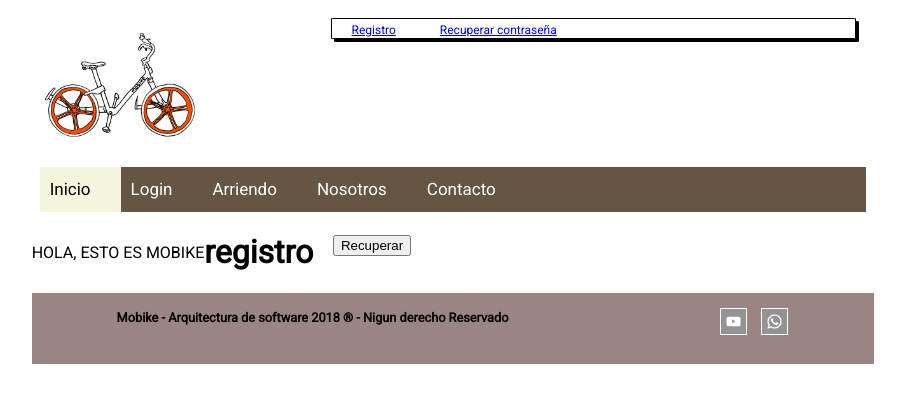
After one commit to Roscow/Mbk, a Django app: template templates/templates/recuperar.html in a window 1280 px wide. The commit adds this page. Shown: the top 403 px of the page, without its empty margins (187-1092 px from the left). Run offline with Django 3.2, Linux system fonts and the light colour scheme; the template is opened without the code that fills it: values that come from a table or form of the project are taken from there, others are empty; parts of the project's set-up code (start-up, migrations or seed data) failed here and were passed over.

Commit message:
password recovery

```diff
--- a/apps/usuarios/forms.py
+++ b/apps/usuarios/forms.py
@@ -1,6 +1,6 @@
 from django import forms
 from .models import Usuario
-from .models import Cuenta
+
 
 class RegistroForm(forms.ModelForm):
     class Meta:
@@ -15,6 +15,8 @@ class RegistroForm(forms.ModelForm):
 	        'region' ,
 	        'comunaDomicilio' ,
 	        'comunaTrabajo' ,
+			'usuario',
+			'contraseña',
         ]
 
         labels ={
@@ -27,6 +29,8 @@ class RegistroForm(forms.ModelForm):
 	        'region' :'Region',
 	        'comunaDomicilio':'Comuna de domicilio' ,
 	        'comunaTrabajo':'No vivo en la comuna pero trabajo en ella' ,
+			'usuario': 'Usuario',
+			'contraseña': 'Contraseña',
 		}
 
         widgets ={
@@ -39,4 +43,17 @@ class RegistroForm(forms.ModelForm):
 	        'region' : forms.TextInput(),
 	        'comunaDomicilio': forms.TextInput(),
 	        'comunaTrabajo': forms.CheckboxInput(),
+			'usuario': forms.TextInput(),
+			'contraseña': forms.TextInput(),
 		}
+
+class RecuperarForm(forms.ModelForm):
+	class Meta:
+		model = Usuario
+		fields =[
+			'correo',
+		]
+
+		labels ={
+            'correo':'Ingrese su correo registrado para recibir su contraseña',
+		}
--- a/apps/usuarios/urls.py
+++ b/apps/usuarios/urls.py
@@ -4,6 +4,7 @@ from . import views
 
 urlpatterns = [
 	url(r'^registro/', views.registro, name='registro'),
+	url(r'^recuperacion/', views.recuperacion, name='recuperacion'),
 	#url(r'^$', views.index,name='index'),
 	url('',views.index,name='index'),
 	]
--- a/templates/templates/index.html
+++ b/templates/templates/index.html
@@ -4,7 +4,7 @@
 {% block sesion %}
 <div class="logeo">
     <a class="lin2" href="{% url 'registro' %}">Registro</a>
-    <a class="lin2" href="#">Recuperar contraseña</a>
+    <a class="lin2" href="{% url 'recuperacion' %}">Recuperar contraseña</a>
 
 </div>
 {% endblock %}
--- /dev/null
+++ b/templates/templates/recuperar.html
@@ -0,0 +1,13 @@
+{% extends "templates/index.html" %}
+{% block title %}Recuperacion{% endblock %}
+
+{% block content %}
+<h1>registro</h1>
+    <div>
+        <form method="POST" class="posrt-form">
+            {% csrf_token %}
+            {{form.as_p}}
+            <button type="submit" id="">Recuperar</button>
+        </form>
+    </div>
+{% endblock %}
```
Also changed, not shown: apps/usuarios/models.py (+2 -13 lines), apps/usuarios/views.py (+9 -1 lines), apps/usuarios/migrations/0004_auto_20181029_1531.py (added), db.sqlite3.
